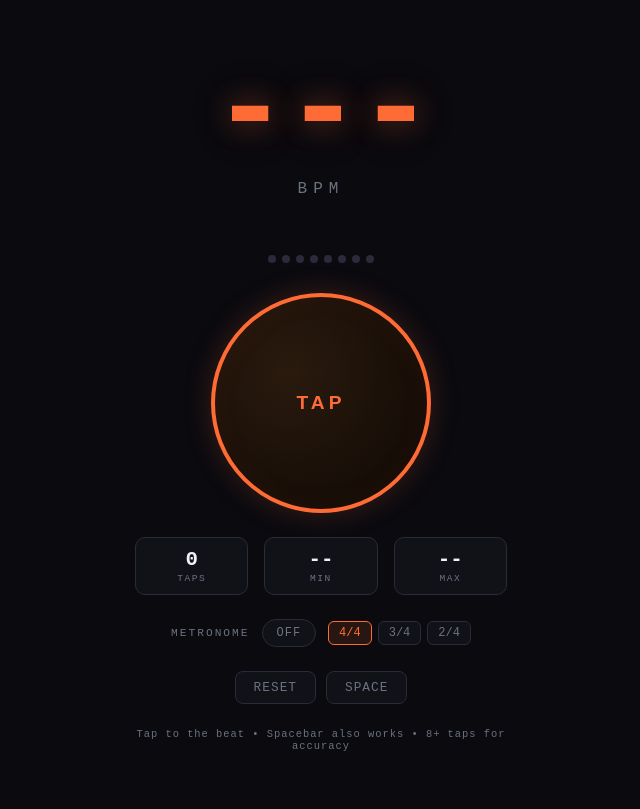
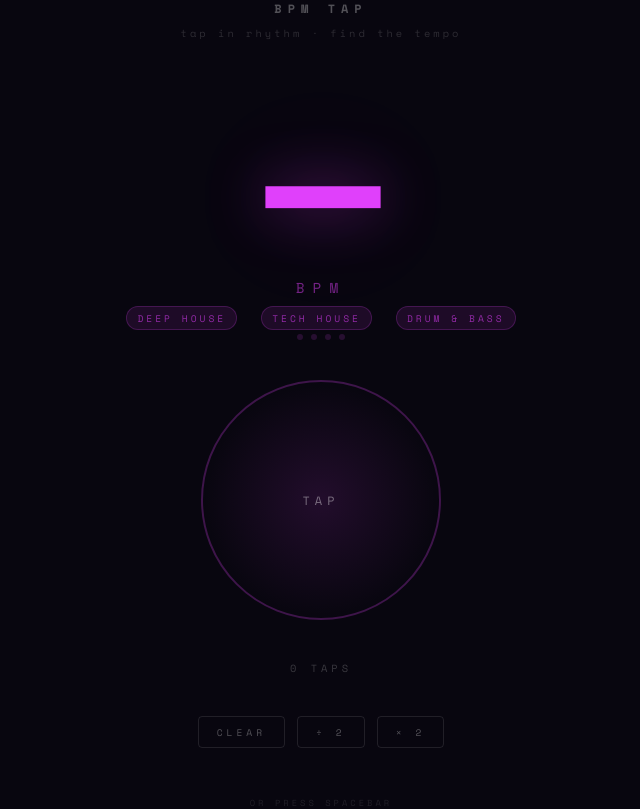
Before and after one commit to serdeen/dreamfyre-delight, a plain HTML site: page bpm-tap.html in a window 1280 px wide. Shown: the whole page, without its empty margins (319-959 px from the left). Drawn offline with nearby package versions, Linux system fonts and the light colour scheme.

Commit message:
Add bpm-tap

```diff
--- a/bpm-tap.html
+++ b/bpm-tap.html
@@ -2,550 +2,414 @@
 <html lang="en">
 <head>
 <meta charset="UTF-8">
-<meta name="viewport" content="width=device-width, initial-scale=1.0, user-scalable=no">
-<title>🥁 BPM Tap</title>
+<meta name="viewport" content="width=device-width, initial-scale=1.0">
+<title>BPM Tap</title>
 <style>
-  :root {
-    --bg: #0a0a0f;
-    --surface: #111118;
-    --surface2: #1a1a24;
-    --border: #2a2a3a;
-    --accent: #ff6b35;
-    --accent2: #ff9f1c;
-    --beat-glow: rgba(255,107,53,0.4);
-    --text: #f0f0f8;
-    --dim: #6b7280;
-  }
-  * { box-sizing: border-box; margin: 0; padding: 0; -webkit-tap-highlight-color: transparent; }
+  @import url('https://fonts.googleapis.com/css2?family=Space+Mono:wght@400;700&display=swap');
+
+  * { margin: 0; padding: 0; box-sizing: border-box; -webkit-tap-highlight-color: transparent; }
 
   body {
-    background: var(--bg);
-    color: var(--text);
-    font-family: 'SF Mono', 'Fira Code', 'Courier New', monospace;
+    background: #08060f;
     min-height: 100vh;
     display: flex;
     flex-direction: column;
     align-items: center;
     justify-content: center;
-    gap: 0;
+    gap: 40px;
+    font-family: 'Space Mono', monospace;
+    color: #fff;
     user-select: none;
-    overflow: hidden;
   }
 
-  /* Pulse ring background */
-  .pulse-ring {
-    position: fixed;
-    top: 50%;
-    left: 50%;
-    width: 100vmax;
-    height: 100vmax;
-    border-radius: 50%;
-    border: 3px solid var(--accent);
-    transform: translate(-50%, -50%) scale(0);
-    opacity: 0;
-    pointer-events: none;
-    transition: none;
+  .header {
+    text-align: center;
   }
 
-  .pulse-ring.flash {
-    animation: ring-out 0.5s ease-out forwards;
+  .header h1 {
+    font-size: 0.75rem;
+    letter-spacing: 6px;
+    text-transform: uppercase;
+    color: rgba(255,255,255,0.3);
+    margin-bottom: 8px;
   }
 
-  @keyframes ring-out {
-    0% { transform: translate(-50%, -50%) scale(0); opacity: 0.3; }
-    100% { transform: translate(-50%, -50%) scale(1.2); opacity: 0; }
-  }
-
-  .container {
-    display: flex;
-    flex-direction: column;
-    align-items: center;
-    gap: 24px;
-    padding: 24px;
-    width: 100%;
-    max-width: 420px;
+  .header p {
+    font-size: 0.65rem;
+    color: rgba(255,255,255,0.15);
+    letter-spacing: 3px;
   }
 
   /* BPM Display */
   .bpm-display {
     text-align: center;
-    line-height: 1;
+    position: relative;
   }
 
   .bpm-number {
-    font-size: clamp(5rem, 25vw, 8rem);
-    font-weight: 900;
-    color: var(--accent);
-    text-shadow: 0 0 30px var(--beat-glow), 0 0 60px rgba(255,107,53,0.2);
-    transition: color 0.1s;
+    font-size: clamp(7rem, 28vw, 12rem);
+    font-weight: 700;
+    line-height: 1;
+    color: #e040fb;
+    text-shadow: 0 0 60px rgba(224, 64, 251, 0.4), 0 0 120px rgba(224, 64, 251, 0.15);
+    transition: transform 0.06s ease;
     letter-spacing: -4px;
-    font-variant-numeric: tabular-nums;
   }
 
-  .bpm-number.flash {
-    color: var(--accent2);
-    text-shadow: 0 0 50px rgba(255,159,28,0.8), 0 0 100px rgba(255,159,28,0.3);
+  .bpm-number.tapped {
+    transform: scale(1.04);
   }
 
   .bpm-label {
-    font-size: 1rem;
-    color: var(--dim);
-    letter-spacing: 6px;
+    font-size: 0.9rem;
+    letter-spacing: 8px;
+    color: rgba(224, 64, 251, 0.5);
     text-transform: uppercase;
     margin-top: 4px;
   }
 
-  .bpm-tempo {
-    font-size: 0.85rem;
-    color: var(--accent2);
+  /* Tempo classification */
+  .tempo-info {
+    display: flex;
+    gap: 24px;
+    justify-content: center;
+    margin-top: 8px;
+  }
+
+  .tempo-badge {
+    font-size: 0.6rem;
     letter-spacing: 3px;
-    margin-top: 8px;
-    height: 20px;
+    padding: 4px 10px;
+    border-radius: 20px;
+    background: rgba(224, 64, 251, 0.1);
+    border: 1px solid rgba(224, 64, 251, 0.2);
+    color: rgba(224, 64, 251, 0.6);
+    text-transform: uppercase;
+    transition: all 0.2s;
+  }
+
+  .tempo-badge.active {
+    background: rgba(224, 64, 251, 0.25);
+    border-color: rgba(224, 64, 251, 0.6);
+    color: #e040fb;
+    box-shadow: 0 0 12px rgba(224, 64, 251, 0.3);
+  }
+
+  /* Tap Button */
+  .tap-zone {
+    position: relative;
+    width: clamp(180px, 55vw, 240px);
+    height: clamp(180px, 55vw, 240px);
+    display: flex;
+    align-items: center;
+    justify-content: center;
+    cursor: pointer;
+  }
+
+  .tap-ring {
+    position: absolute;
+    inset: 0;
+    border-radius: 50%;
+    border: 2px solid rgba(224, 64, 251, 0.25);
+    transition: border-color 0.15s, box-shadow 0.15s;
+  }
+
+  .tap-zone:hover .tap-ring {
+    border-color: rgba(224, 64, 251, 0.5);
+  }
+
+  .tap-ring-fill {
+    position: absolute;
+    inset: 0;
+    border-radius: 50%;
+    background: radial-gradient(circle, rgba(224, 64, 251, 0.12) 0%, transparent 70%);
+    transition: opacity 0.3s;
+  }
+
+  .tap-zone:active .tap-ring-fill {
+    background: radial-gradient(circle, rgba(224, 64, 251, 0.35) 0%, transparent 70%);
+  }
+
+  .tap-text {
+    font-size: 0.75rem;
+    letter-spacing: 5px;
+    text-transform: uppercase;
+    color: rgba(255,255,255,0.4);
+    position: relative;
+    z-index: 1;
+    pointer-events: none;
+    transition: color 0.15s;
+  }
+
+  .tap-zone:hover .tap-text { color: rgba(255,255,255,0.7); }
+  .tap-zone:active .tap-text { color: #e040fb; }
+
+  /* Ripple */
+  .ripple {
+    position: absolute;
+    border-radius: 50%;
+    border: 2px solid #e040fb;
+    animation: ripple-out 0.5s ease-out forwards;
+    pointer-events: none;
+  }
+
+  @keyframes ripple-out {
+    0%   { transform: scale(0.5); opacity: 0.8; }
+    100% { transform: scale(1.6); opacity: 0; }
+  }
+
+  /* Tap counter */
+  .tap-count {
+    font-size: 0.65rem;
+    letter-spacing: 4px;
+    color: rgba(255,255,255,0.2);
     text-transform: uppercase;
   }
 
-  /* Tap button */
-  .tap-btn {
-    width: min(220px, 60vw);
-    height: min(220px, 60vw);
-    border-radius: 50%;
-    background: radial-gradient(circle at 35% 35%, #2a1a0e, #0d0804);
-    border: 4px solid var(--accent);
-    cursor: pointer;
-    display: flex;
-    align-items: center;
-    justify-content: center;
+  /* Interval flash */
+  .interval-flash {
+    position: fixed;
+    top: 50%;
+    left: 50%;
+    transform: translate(-50%, -50%);
     font-size: 1.2rem;
+    color: rgba(224, 64, 251, 0.5);
+    pointer-events: none;
+    opacity: 0;
     font-weight: 700;
-    color: var(--accent);
-    letter-spacing: 4px;
-    text-transform: uppercase;
-    transition: all 0.08s;
-    box-shadow: 0 0 30px rgba(255,107,53,0.2), inset 0 0 30px rgba(255,107,53,0.05);
-    touch-action: manipulation;
-    flex-shrink: 0;
+    letter-spacing: 2px;
+    transition: none;
   }
 
-  .tap-btn:active,
-  .tap-btn.pressed {
-    transform: scale(0.92);
-    background: radial-gradient(circle at 35% 35%, #3d2210, #1a0c06);
-    box-shadow: 0 0 50px rgba(255,107,53,0.5), inset 0 0 20px rgba(255,107,53,0.15);
-    border-color: var(--accent2);
+  .interval-flash.show {
+    animation: flash-up 0.5s ease-out forwards;
   }
 
-  /* Stats row */
-  .stats-row {
-    display: flex;
-    gap: 16px;
-    width: 100%;
-    justify-content: center;
-  }
-
-  .stat-box {
-    flex: 1;
-    max-width: 120px;
-    background: var(--surface);
-    border: 1px solid var(--border);
-    border-radius: 10px;
-    padding: 10px;
-    text-align: center;
-  }
-
-  .stat-val {
-    font-size: 1.3rem;
-    font-weight: 700;
-    color: var(--text);
-  }
-
-  .stat-label {
-    font-size: 0.6rem;
-    color: var(--dim);
-    text-transform: uppercase;
-    letter-spacing: 1.5px;
-    margin-top: 2px;
-  }
-
-  /* Tap dots visualizer */
-  .tap-dots {
-    display: flex;
-    gap: 6px;
-    height: 20px;
-    align-items: center;
-    justify-content: center;
-  }
-
-  .dot {
-    width: 8px;
-    height: 8px;
-    border-radius: 50%;
-    background: var(--border);
-    transition: background 0.1s, transform 0.1s;
-    flex-shrink: 0;
-  }
-
-  .dot.active {
-    background: var(--accent);
-    transform: scale(1.4);
-    box-shadow: 0 0 8px var(--beat-glow);
-  }
-
-  .dot.old {
-    background: rgba(255,107,53,0.3);
-    transform: scale(1);
+  @keyframes flash-up {
+    0%   { opacity: 0.8; transform: translate(-50%, -50%) scale(1.2); }
+    100% { opacity: 0; transform: translate(-50%, -80%) scale(0.9); }
   }
 
   /* Controls */
   .controls {
     display: flex;
-    gap: 10px;
+    gap: 12px;
   }
 
   .ctrl-btn {
-    background: var(--surface);
-    border: 1px solid var(--border);
-    color: var(--dim);
+    background: transparent;
+    border: 1px solid rgba(255,255,255,0.1);
+    color: rgba(255,255,255,0.3);
+    font-family: 'Space Mono', monospace;
+    font-size: 0.6rem;
+    letter-spacing: 4px;
+    text-transform: uppercase;
     padding: 8px 18px;
-    border-radius: 8px;
+    border-radius: 4px;
     cursor: pointer;
-    font-size: 0.8rem;
-    font-family: inherit;
-    letter-spacing: 1px;
-    text-transform: uppercase;
-    transition: all 0.15s;
-    touch-action: manipulation;
-  }
-
-  .ctrl-btn:hover, .ctrl-btn:active {
-    border-color: var(--accent);
-    color: var(--accent);
-  }
-
-  /* Metronome mode */
-  .metro-row {
-    display: flex;
-    align-items: center;
-    gap: 12px;
-    width: 100%;
-    justify-content: center;
-  }
-
-  .metro-label {
-    font-size: 0.7rem;
-    color: var(--dim);
-    text-transform: uppercase;
-    letter-spacing: 2px;
-  }
-
-  .toggle-btn {
-    background: var(--surface);
-    border: 1px solid var(--border);
-    color: var(--dim);
-    padding: 6px 14px;
-    border-radius: 20px;
-    cursor: pointer;
-    font-size: 0.75rem;
-    font-family: inherit;
-    letter-spacing: 1px;
-    text-transform: uppercase;
     transition: all 0.15s;
   }
 
-  .toggle-btn.on {
-    background: rgba(255,107,53,0.12);
-    border-color: var(--accent);
-    color: var(--accent);
+  .ctrl-btn:hover {
+    border-color: rgba(255,255,255,0.3);
+    color: rgba(255,255,255,0.7);
   }
 
-  .time-sig {
-    display: flex;
-    gap: 6px;
+  .ctrl-btn:active {
+    transform: scale(0.96);
+    background: rgba(255,255,255,0.05);
   }
 
-  .ts-btn {
-    background: var(--surface);
-    border: 1px solid var(--border);
-    color: var(--dim);
-    padding: 4px 10px;
-    border-radius: 6px;
-    cursor: pointer;
-    font-size: 0.75rem;
-    font-family: inherit;
-    transition: all 0.1s;
+  /* Keyboard hint */
+  .kb-hint {
+    font-size: 0.55rem;
+    letter-spacing: 3px;
+    color: rgba(255,255,255,0.1);
+    text-transform: uppercase;
+    margin-top: 8px;
   }
 
-  .ts-btn.active {
-    background: rgba(255,107,53,0.12);
-    border-color: var(--accent);
-    color: var(--accent);
+  /* Beat indicator dots */
+  .beat-dots {
+    display: flex;
+    gap: 8px;
+    justify-content: center;
+    margin-top: 4px;
   }
 
-  .hint {
-    font-size: 0.65rem;
-    color: var(--dim);
-    text-align: center;
-    letter-spacing: 1px;
+  .dot {
+    width: 6px;
+    height: 6px;
+    border-radius: 50%;
+    background: rgba(224, 64, 251, 0.15);
+    transition: background 0.1s, box-shadow 0.1s;
+  }
+
+  .dot.active {
+    background: #e040fb;
+    box-shadow: 0 0 8px rgba(224, 64, 251, 0.8);
   }
 </style>
 </head>
 <body>
 
-<div class="pulse-ring" id="pulseRing"></div>
-
-<div class="container">
+<div class="header">
+  <h1>BPM Tap</h1>
+  <p>tap in rhythm · find the tempo</p>
+</div>
 
 <div class="bpm-display">
-    <div class="bpm-number" id="bpmNum">---</div>
+  <div class="bpm-number" id="bpmNum">—</div>
   <div class="bpm-label">BPM</div>
-    <div class="bpm-tempo" id="tempoLabel"></div>
+  <div class="tempo-info">
+    <span class="tempo-badge" id="badgeDeep" data-min="120" data-max="126">Deep House</span>
+    <span class="tempo-badge" id="badgeTech" data-min="124" data-max="130">Tech House</span>
+    <span class="tempo-badge" id="badgeDrum" data-min="140" data-max="174">Drum & Bass</span>
   </div>
-
-  <div class="tap-dots" id="tapDots"></div>
-
-  <button class="tap-btn" id="tapBtn" onclick="tap()">TAP</button>
-
-  <div class="stats-row">
-    <div class="stat-box">
-      <div class="stat-val" id="tapCount">0</div>
-      <div class="stat-label">Taps</div>
-    </div>
-    <div class="stat-box">
-      <div class="stat-val" id="minBpm">--</div>
-      <div class="stat-label">Min</div>
-    </div>
-    <div class="stat-box">
-      <div class="stat-val" id="maxBpm">--</div>
-      <div class="stat-label">Max</div>
+  <div class="beat-dots" id="beatDots">
+    <div class="dot"></div><div class="dot"></div><div class="dot"></div><div class="dot"></div>
   </div>
 </div>
 
-  <div class="metro-row">
-    <span class="metro-label">Metronome</span>
-    <button class="toggle-btn" id="metroToggle" onclick="toggleMetro()">OFF</button>
-    <div class="time-sig">
-      <button class="ts-btn active" onclick="setTimeSig(4)" data-sig="4">4/4</button>
-      <button class="ts-btn" onclick="setTimeSig(3)" data-sig="3">3/4</button>
-      <button class="ts-btn" onclick="setTimeSig(2)" data-sig="2">2/4</button>
-    </div>
+<div class="tap-zone" id="tapZone">
+  <div class="tap-ring-fill"></div>
+  <div class="tap-ring"></div>
+  <span class="tap-text">tap</span>
 </div>
 
+<div class="tap-count" id="tapCount">0 taps</div>
+
 <div class="controls">
-    <button class="ctrl-btn" onclick="reset()">Reset</button>
-    <button class="ctrl-btn" onclick="tap()">Space</button>
+  <button class="ctrl-btn" id="clearBtn">clear</button>
+  <button class="ctrl-btn" id="halfBtn">÷ 2</button>
+  <button class="ctrl-btn" id="doubleBtn">× 2</button>
 </div>
 
-  <div class="hint">Tap to the beat • Spacebar also works • 8+ taps for accuracy</div>
-
-</div>
+<div class="interval-flash" id="intervalFlash"></div>
+<div class="kb-hint">or press spacebar</div>
 
 <script>
+const bpmNum = document.getElementById('bpmNum');
+const tapCount = document.getElementById('tapCount');
+const tapZone = document.getElementById('tapZone');
+const intervalFlash = document.getElementById('intervalFlash');
+const beatDots = document.getElementById('beatDots').children;
+const badges = [document.getElementById('badgeDeep'), document.getElementById('badgeTech'), document.getElementById('badgeDrum')];
+
 let taps = [];
-let metroOn = false;
-let metroTimer = null;
-let metroBeat = 0;
-let timeSig = 4;
-let currentBpm = 0;
-let audioCtx = null;
+let beatIndex = 0;
+let beatIntervalId = null;
+let lastTapTime = 0;
 
-const MAX_TAPS = 64;
-const TAP_TIMEOUT = 3000; // Reset if > 3s between taps
-const DOT_COUNT = 8;
-
-function getCtx() {
-  if (!audioCtx) audioCtx = new (window.AudioContext || window.webkitAudioContext)();
-  if (audioCtx.state === 'suspended') audioCtx.resume();
-  return audioCtx;
+function calcBPM() {
+  if (taps.length < 2) return null;
+  const intervals = [];
+  for (let i = 1; i < taps.length; i++) {
+    intervals.push(taps[i] - taps[i - 1]);
+  }
+  // Use last 8 intervals max, discard extremes
+  const recent = intervals.slice(-8);
+  recent.sort((a, b) => a - b);
+  const trimmed = recent.slice(1, -1); // drop min and max
+  const avg = trimmed.length > 0 ? trimmed.reduce((a, b) => a + b, 0) / trimmed.length : recent[0];
+  return Math.round(60000 / avg);
 }
 
-// Build dots
-const dotContainer = document.getElementById('tapDots');
-for (let i = 0; i < DOT_COUNT; i++) {
-  const d = document.createElement('div');
-  d.className = 'dot';
-  dotContainer.appendChild(d);
+function updateDisplay(bpm) {
+  bpmNum.textContent = bpm !== null ? bpm : '—';
+  tapCount.textContent = `${taps.length} tap${taps.length !== 1 ? 's' : ''}`;
+
+  badges.forEach(b => {
+    const min = parseInt(b.dataset.min);
+    const max = parseInt(b.dataset.max);
+    b.classList.toggle('active', bpm !== null && bpm >= min && bpm <= max);
+  });
 }
 
-function tap() {
+function flashInterval(ms) {
+  intervalFlash.textContent = ms + 'ms';
+  intervalFlash.classList.remove('show');
+  void intervalFlash.offsetWidth;
+  intervalFlash.classList.add('show');
+}
+
+function advanceDot() {
+  beatDots[beatIndex % 4].classList.remove('active');
+  beatIndex++;
+  beatDots[(beatIndex - 1) % 4].classList.add('active');
+}
+
+function doTap() {
   const now = performance.now();
 
-  // Reset if too long since last tap
-  if (taps.length > 0 && (now - taps[taps.length - 1]) > TAP_TIMEOUT) {
+  // Auto-reset after 3s silence
+  if (taps.length > 0 && now - lastTapTime > 3000) {
     taps = [];
+    updateDisplay(null);
+  }
+
+  lastTapTime = now;
+
+  if (taps.length > 0) {
+    const interval = Math.round(now - taps[taps.length - 1]);
+    flashInterval(interval);
   }
 
   taps.push(now);
-  if (taps.length > MAX_TAPS) taps.shift();
+  advanceDot();
 
-  flashUI();
+  const bpm = calcBPM();
+  updateDisplay(bpm);
 
-  if (taps.length >= 2) {
-    const intervals = [];
-    for (let i = 1; i < taps.length; i++) {
-      intervals.push(taps[i] - taps[i-1]);
-    }
-    // Use recent taps weighted average (last 8 get more weight)
-    const recent = intervals.slice(-8);
-    const avg = recent.reduce((a, b) => a + b, 0) / recent.length;
-    currentBpm = Math.round(60000 / avg);
-    currentBpm = Math.max(20, Math.min(300, currentBpm));
+  // Visual feedback
+  bpmNum.classList.add('tapped');
+  setTimeout(() => bpmNum.classList.remove('tapped'), 80);
 
-    updateDisplay();
-    if (metroOn) restartMetro();
+  // Ripple
+  const rect = tapZone.getBoundingClientRect();
+  const ripple = document.createElement('div');
+  ripple.className = 'ripple';
+  ripple.style.cssText = `width:${rect.width}px;height:${rect.height}px;left:0;top:0;`;
+  tapZone.appendChild(ripple);
+  setTimeout(() => ripple.remove(), 500);
 }
 
-  updateDots();
-  document.getElementById('tapCount').textContent = taps.length;
+tapZone.addEventListener('mousedown', e => { e.preventDefault(); doTap(); });
+tapZone.addEventListener('touchstart', e => { e.preventDefault(); doTap(); }, { passive: false });
 
-  // Update min/max
-  if (currentBpm > 0) {
-    const minEl = document.getElementById('minBpm');
-    const maxEl = document.getElementById('maxBpm');
-    const curMin = minEl.textContent === '--' ? 9999 : parseInt(minEl.textContent);
-    const curMax = maxEl.textContent === '--' ? 0 : parseInt(maxEl.textContent);
-    if (currentBpm < curMin) minEl.textContent = currentBpm;
-    if (currentBpm > curMax) maxEl.textContent = currentBpm;
+document.addEventListener('keydown', e => {
+  if (e.code === 'Space' && e.target === document.body) {
+    e.preventDefault();
+    doTap();
   }
+});
+
+document.getElementById('clearBtn').addEventListener('click', () => {
+  taps = [];
+  updateDisplay(null);
+  Array.from(beatDots).forEach(d => d.classList.remove('active'));
+  beatIndex = 0;
+});
+
+document.getElementById('halfBtn').addEventListener('click', () => {
+  const bpm = calcBPM();
+  if (bpm !== null) {
+    taps = [];
+    const half = Math.round(bpm / 2);
+    bpmNum.textContent = half;
+    updateDisplay(half);
   }
+});
 
-function flashUI() {
-  // Flash BPM number
-  const num = document.getElementById('bpmNum');
-  num.classList.remove('flash');
-  void num.offsetWidth;
-  num.classList.add('flash');
-  setTimeout(() => num.classList.remove('flash'), 100);
-
-  // Flash pulse ring
-  const ring = document.getElementById('pulseRing');
-  ring.classList.remove('flash');
-  void ring.offsetWidth;
-  ring.classList.add('flash');
-
-  // Flash tap button
-  const btn = document.getElementById('tapBtn');
-  btn.classList.add('pressed');
-  setTimeout(() => btn.classList.remove('pressed'), 80);
+document.getElementById('doubleBtn').addEventListener('click', () => {
+  const bpm = calcBPM();
+  if (bpm !== null) {
+    taps = [];
+    const dbl = Math.round(bpm * 2);
+    bpmNum.textContent = dbl;
+    updateDisplay(dbl);
   }
-
-function updateDisplay() {
-  document.getElementById('bpmNum').textContent = currentBpm;
-  document.getElementById('tempoLabel').textContent = getTempoName(currentBpm);
-}
-
-function getTempoName(bpm) {
-  if (bpm < 40) return 'Grave';
-  if (bpm < 60) return 'Largo';
-  if (bpm < 66) return 'Larghetto';
-  if (bpm < 76) return 'Adagio';
-  if (bpm < 92) return 'Andante';
-  if (bpm < 108) return 'Moderato';
-  if (bpm < 120) return 'Allegretto';
-  if (bpm < 140) return 'Allegro';
-  if (bpm < 168) return 'Vivace';
-  if (bpm < 200) return 'Presto';
-  return 'Prestissimo';
-}
-
-function updateDots() {
-  const dots = document.querySelectorAll('.dot');
-  const recentCount = Math.min(taps.length, DOT_COUNT);
-  dots.forEach((dot, i) => {
-    dot.classList.remove('active', 'old');
-    if (i === DOT_COUNT - 1 && taps.length > 0) dot.classList.add('active');
-    else if (i >= DOT_COUNT - recentCount) dot.classList.add('old');
-  });
-}
-
-function reset() {
-  taps = [];
-  currentBpm = 0;
-  document.getElementById('bpmNum').textContent = '---';
-  document.getElementById('tempoLabel').textContent = '';
-  document.getElementById('tapCount').textContent = '0';
-  document.getElementById('minBpm').textContent = '--';
-  document.getElementById('maxBpm').textContent = '--';
-  document.querySelectorAll('.dot').forEach(d => d.classList.remove('active', 'old'));
-  if (metroOn) stopMetro();
-}
-
-// ── Metronome ─────────────────────────────────────────────────────────
-function playClick(isAccent) {
-  const ctx = getCtx();
-  const t = ctx.currentTime;
-  const freq = isAccent ? 880 : 660;
-  const gain = isAccent ? 0.35 : 0.2;
-
-  const osc = ctx.createOscillator();
-  const g = ctx.createGain();
-  osc.type = 'square';
-  osc.frequency.value = freq;
-  g.gain.setValueAtTime(0, t);
-  g.gain.linearRampToValueAtTime(gain, t + 0.002);
-  g.gain.exponentialRampToValueAtTime(0.001, t + 0.06);
-  osc.connect(g);
-  g.connect(ctx.destination);
-  osc.start(t);
-  osc.stop(t + 0.07);
-}
-
-function toggleMetro() {
-  metroOn = !metroOn;
-  const btn = document.getElementById('metroToggle');
-  btn.textContent = metroOn ? 'ON' : 'OFF';
-  btn.classList.toggle('on', metroOn);
-
-  if (metroOn && currentBpm > 0) {
-    startMetro();
-  } else {
-    stopMetro();
-  }
-}
-
-function startMetro() {
-  metroBeat = 0;
-  const interval = 60000 / currentBpm;
-  metroTimer = setInterval(() => {
-    const isAccent = metroBeat % timeSig === 0;
-    playClick(isAccent);
-    flashDot(metroBeat % timeSig);
-    metroBeat++;
-  }, interval);
-}
-
-function stopMetro() {
-  clearInterval(metroTimer);
-  metroTimer = null;
-}
-
-function restartMetro() {
-  stopMetro();
-  if (metroOn) startMetro();
-}
-
-function flashDot(beatIndex) {
-  const dots = document.querySelectorAll('.dot');
-  const pos = Math.min(beatIndex, DOT_COUNT - 1);
-  dots.forEach((d, i) => {
-    d.classList.remove('active');
-    if (i === pos) d.classList.add('active');
-  });
-}
-
-function setTimeSig(sig) {
-  timeSig = sig;
-  document.querySelectorAll('.ts-btn').forEach(b => {
-    b.classList.toggle('active', parseInt(b.dataset.sig) === sig);
-  });
-  if (metroOn) restartMetro();
-}
-
-// Keyboard shortcut
-document.addEventListener('keydown', e => {
-  if (e.code === 'Space') { e.preventDefault(); tap(); }
-  if (e.key === 'r' || e.key === 'R') reset();
-  if (e.key === 'm' || e.key === 'M') toggleMetro();
 });
 </script>
-
 </body>
 </html>
```
Lines whose indentation alone changed are shown as unchanged.
